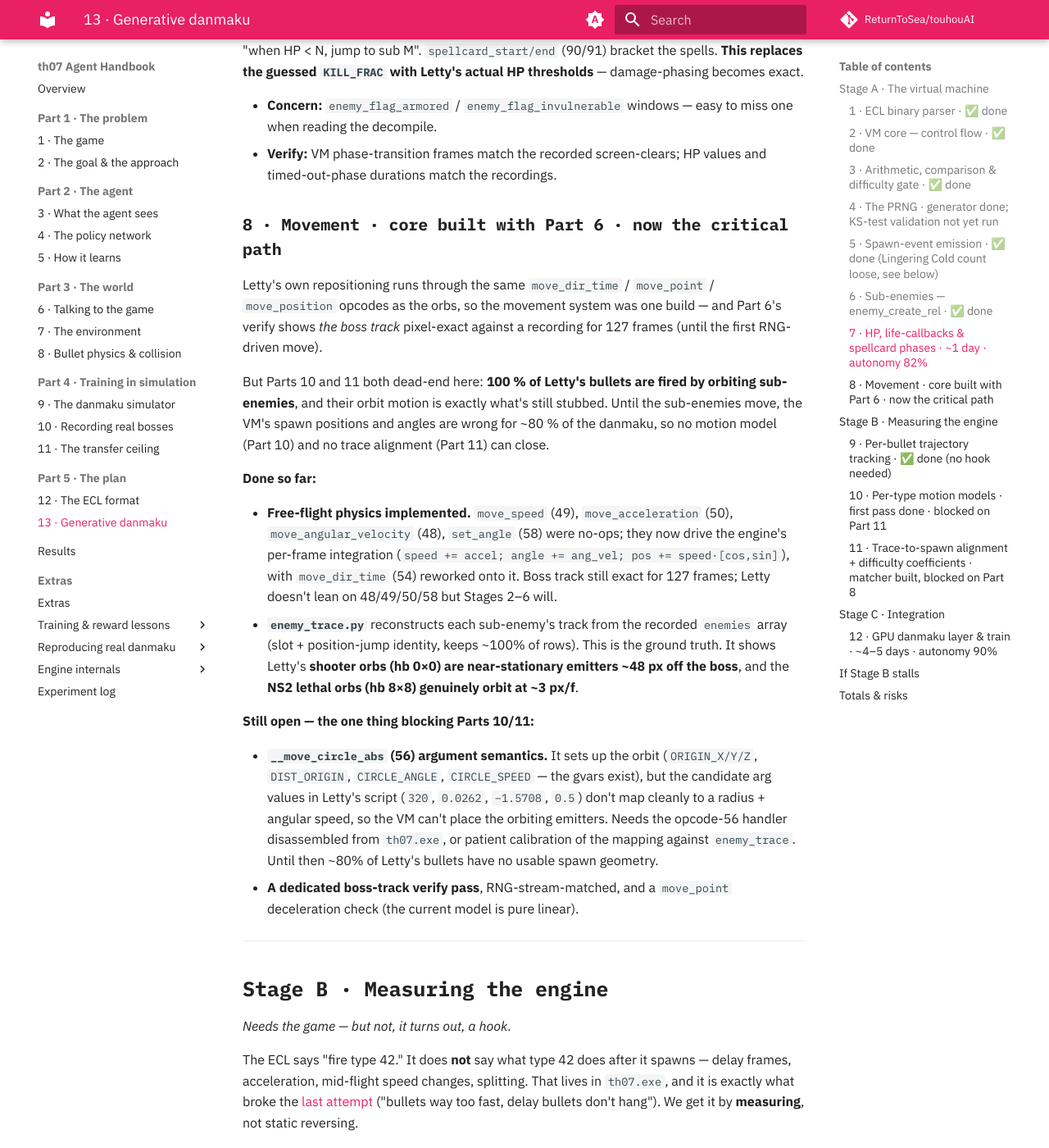
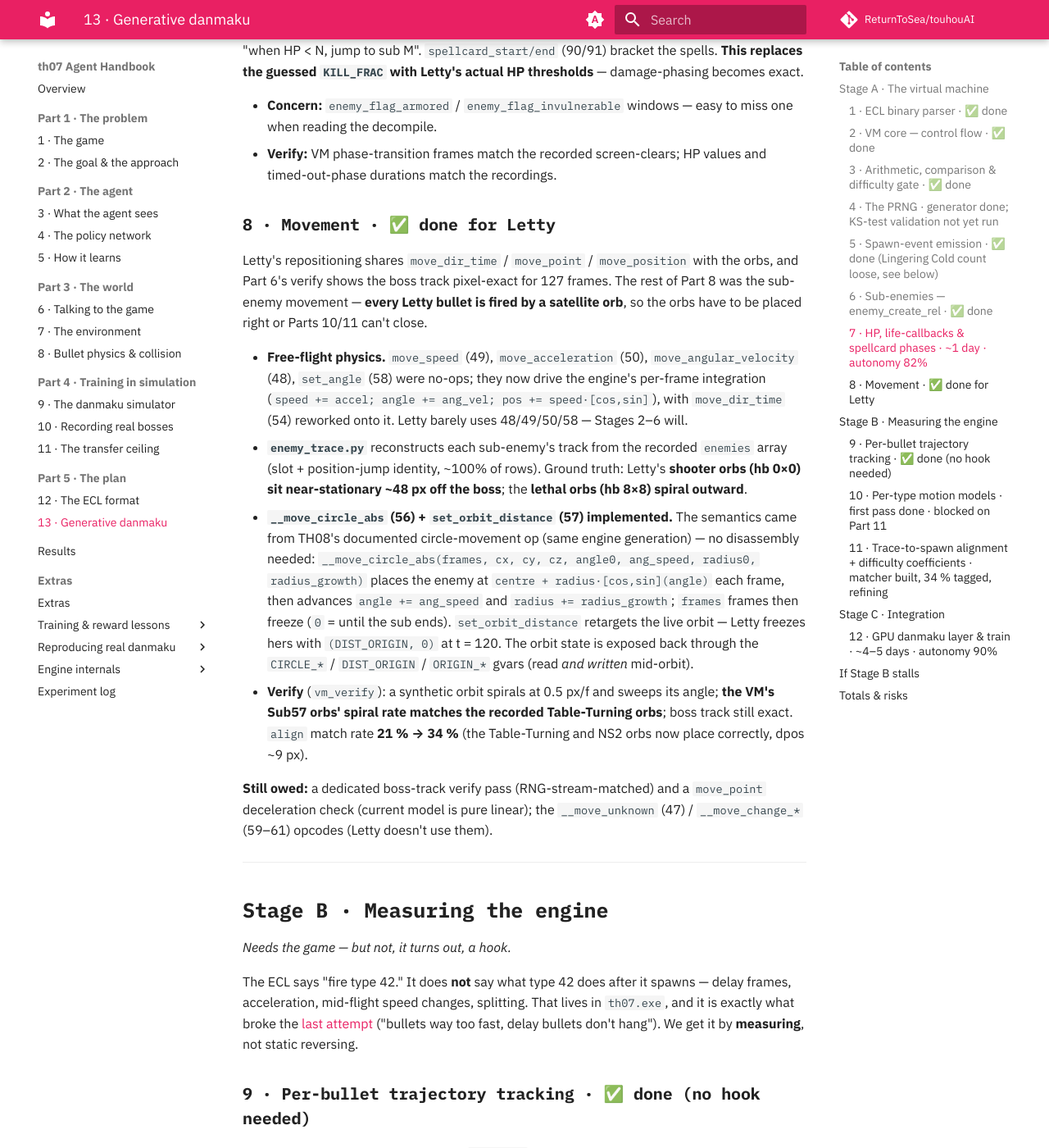
Before and after one commit to ReturnToSea/touhouAI, an MkDocs documentation site: the page built from docs/ecl-vm.md, in a window 1280 px wide and 1400 px high, scrolled down 4282 px. Shown: the whole window at 82% size. Built offline with MkDocs 1.6.1 and Material for MkDocs 9.7.7, drawn with Linux system fonts in a browser that asks for light colours; comment, search, counter and statistics services are not loaded; some of the changed text lies outside the part shown.

Commit message:
docs: Part 8 orbit done (from TH08 docs, verified); Part 11 at 34%, refining

```diff
--- a/docs/ecl-vm.md
+++ b/docs/ecl-vm.md
@@ -25,15 +25,15 @@ change. The VM replaces *where the bullet positions come from*, nothing else.
     recording on the deterministic frames, but it hasn't had its own verify
     pass and a few move-tuning opcodes are stubbed).
 
-    **Stage B started.** Per-bullet traces reconstructed from the pool
-    recordings with no hook (Part 9, verified bit-exact). A first per-type
-    motion model (Part 10) tracks **~75 % of bullets within 5 px / 90 f** (p50
-    0.00). The trace-to-spawn matcher (Part 11) is built and clean where it
-    applies (frame-lock std ~20 f, instruction-pure tags, 70 % re-fit) — but
-    both Part 10's tail and Part 11's coverage dead-end on the same thing:
-    **every Letty bullet is fired by an orbiting sub-enemy, and Part 8's
-    movement system freezes those in place.** Part 8 is the critical path:
-    8 → Part 5 NS2/Lingering-Cold fixes → 11 → 10.
+    **Stage B underway.** Per-bullet traces reconstructed from the pool
+    recordings with no hook (Part 9, verified bit-exact). A per-type motion
+    model (Part 10) tracks **~75 % of bullets within 5 px / 90 f** (p50 0.00).
+    Part 8's sub-enemy movement is **done for Letty** — the orbit op
+    (`__move_circle_abs`) is implemented from TH08's documented equivalent and
+    verified against the recorded orb tracks. The trace-to-spawn matcher
+    (Part 11) now tags **34 %** of bullets (was 21 % before the orbit landed),
+    instruction-pure. Remaining: matcher refinement for Table-Turning's periodic
+    burst pattern, the Lingering Cold +18 % overfire, then the Part 10 re-fit.
     - All six PCB stage ECLs decompiled (`tools/th07_ecl/`), Letty isolated, the
       opcode map `th07.eclm`
     - A dead VM skeleton (`sim/ecl_vm.py` + `ecl_parse/expand/bullet`) from the
@@ -208,45 +208,41 @@ too, so Part 8's opcodes came along with it:
 - **Verify:** VM phase-transition frames match the recorded screen-clears; HP
   values and timed-out-phase durations match the recordings.
 
-### 8 · Movement · core built with Part 6 · **now the critical path**
+### 8 · Movement · ✅ done for Letty
 
-Letty's own repositioning runs through the same `move_dir_time` / `move_point`
-/ `move_position` opcodes as the orbs, so the movement system was one build —
-and Part 6's verify shows *the boss track* pixel-exact against a recording for
-127 frames (until the first RNG-driven move).
+Letty's repositioning shares `move_dir_time` / `move_point` / `move_position`
+with the orbs, and Part 6's verify shows the boss track pixel-exact for 127
+frames. The rest of Part 8 was the sub-enemy movement — **every Letty bullet is
+fired by a satellite orb**, so the orbs have to be placed right or Parts 10/11
+can't close.
 
-But Parts 10 and 11 both dead-end here: **100 % of Letty's bullets are fired by
-orbiting sub-enemies**, and their orbit motion is exactly what's still stubbed.
-Until the sub-enemies move, the VM's spawn positions and angles are wrong for
-~80 % of the danmaku, so no motion model (Part 10) and no trace alignment
-(Part 11) can close.
+- **Free-flight physics.** `move_speed` (49), `move_acceleration` (50),
+  `move_angular_velocity` (48), `set_angle` (58) were no-ops; they now drive the
+  engine's per-frame integration (`speed += accel; angle += ang_vel;
+  pos += speed·[cos,sin]`), with `move_dir_time` (54) reworked onto it. Letty
+  barely uses 48/49/50/58 — Stages 2–6 will.
+- **`enemy_trace.py`** reconstructs each sub-enemy's track from the recorded
+  `enemies` array (slot + position-jump identity, ~100% of rows). Ground truth:
+  Letty's **shooter orbs (hb 0×0) sit near-stationary ~48 px off the boss**; the
+  **lethal orbs (hb 8×8) spiral outward**.
+- **`__move_circle_abs` (56) + `set_orbit_distance` (57) implemented.** The
+  semantics came from TH08's documented circle-movement op (same engine
+  generation) — no disassembly needed:
+  `__move_circle_abs(frames, cx, cy, cz, angle0, ang_speed, radius0,
+  radius_growth)` places the enemy at `centre + radius·[cos,sin](angle)` each
+  frame, then advances `angle += ang_speed` and `radius += radius_growth`;
+  `frames` frames then freeze (`0` = until the sub ends). `set_orbit_distance`
+  retargets the live orbit — Letty freezes hers with `(DIST_ORIGIN, 0)` at
+  t = 120. The orbit state is exposed back through the `CIRCLE_*` / `DIST_ORIGIN`
+  / `ORIGIN_*` gvars (read *and written* mid-orbit).
+- **Verify** (`vm_verify`): a synthetic orbit spirals at 0.5 px/f and sweeps its
+  angle; **the VM's Sub57 orbs' spiral rate matches the recorded Table-Turning
+  orbs**; boss track still exact. `align` match rate **21 % → 34 %** (the
+  Table-Turning and NS2 orbs now place correctly, dpos ~9 px).
 
-**Done so far:**
-
-- **Free-flight physics implemented.** `move_speed` (49), `move_acceleration`
-  (50), `move_angular_velocity` (48), `set_angle` (58) were no-ops; they now
-  drive the engine's per-frame integration
-  (`speed += accel; angle += ang_vel; pos += speed·[cos,sin]`), with
-  `move_dir_time` (54) reworked onto it. Boss track still exact for 127 frames;
-  Letty doesn't lean on 48/49/50/58 but Stages 2–6 will.
-- **`enemy_trace.py`** reconstructs each sub-enemy's track from the recorded
-  `enemies` array (slot + position-jump identity, keeps ~100% of rows). This is
-  the ground truth. It shows Letty's **shooter orbs (hb 0×0) are near-stationary
-  emitters ~48 px off the boss**, and the **NS2 lethal orbs (hb 8×8) genuinely
-  orbit at ~3 px/f**.
-
-**Still open — the one thing blocking Parts 10/11:**
-
-- **`__move_circle_abs` (56) argument semantics.** It sets up the orbit
-  (`ORIGIN_X/Y/Z`, `DIST_ORIGIN`, `CIRCLE_ANGLE`, `CIRCLE_SPEED` — the gvars
-  exist), but the candidate arg values in Letty's script (`320`, `0.0262`,
-  `−1.5708`, `0.5`) don't map cleanly to a radius + angular speed, so the VM
-  can't place the orbiting emitters. Needs the opcode-56 handler disassembled
-  from `th07.exe`, or patient calibration of the mapping against
-  `enemy_trace`. Until then ~80% of Letty's bullets have no usable spawn
-  geometry.
-- **A dedicated boss-track verify pass**, RNG-stream-matched, and a
-  `move_point` deceleration check (the current model is pure linear).
+**Still owed:** a dedicated boss-track verify pass (RNG-stream-matched) and a
+`move_point` deceleration check (current model is pure linear); the `__move_unknown`
+(47) / `__move_change_*` (59–61) opcodes (Letty doesn't use them).
 
 ---
 
@@ -333,17 +329,15 @@ What the recordings settled:
 4.8 px). The two largest populations — ~21 k of ~45 k bullets — fit to **0.00 px
 p90**. The remaining ~25 % is a hard tail, and its cause is structural:
 
-!!! warning "The tail is a *grouping* problem, and it traces back to Part 8"
+!!! note "The tail is a *grouping* problem — Part 11 is the fix"
     Groups that share all of `(class, fx_flag, fx_p1, fx_interval, base_speed)`
     still contain bullets from **different ECL instructions** fired by
     **different Letty attacks** across the fight — e.g. `(cls 3, fx 0, base 1.0)`
     spans 28 distinct fire-windows from step 2 600 to 7 600. The observable key
-    can't separate them; the VM's spawn-source can. Part 11 built the
-    trace-to-spawn matcher, and where it works the re-fit **jumps to 70 % within
-    5 px, correctly grouped** — but Part 11 only tags ~20 % of bullets, because
-    **every Letty bullet is fired by an orbiting sub-enemy the VM currently
-    freezes in place** (Part 8's stubbed `move_speed` / `set_angle` / orbit
-    chain). So the real order is **Part 8 → Part 5 fixes → Part 11 → Part 10**.
+    can't separate them; the VM's spawn-source can. Part 11's trace-to-spawn
+    matcher does exactly this — and where it works the re-fit **jumps to 70 %
+    within 5 px, correctly grouped**. With Part 8's orbit op now implemented it
+    tags 34 % of bullets and rising; finishing Part 11 finishes Part 10.
 
 - **Verify** (`python -m sim.ecl.fit_motion`): per-group `p50 / p90` path error
   over 90 frames vs the recorded path, plus the aggregate coverage number. Bar
@@ -352,7 +346,7 @@ p90**. The remaining ~25 % is a hard tail, and its cause is structural:
 - **Fallback if a per-instruction group still won't fit:** a small piecewise
   state machine for that one type, not a project stall.
 
-### 11 · Trace-to-spawn alignment + difficulty coefficients · matcher built, blocked on Part 8
+### 11 · Trace-to-spawn alignment + difficulty coefficients · matcher built, 34 % tagged, refining
 
 `sim/ecl/align.py` matches each Part 9 bullet trace to the VM spawn that
 produced it: per phase it cross-correlates the two birth-rate histograms for the
@@ -361,22 +355,23 @@ signature greedily matches recorded births to VM spawns on
 `(|Δframe − offset|, Δposition, Δheading)`, tagging each trace with
 `(source_sub, source_ip)`.
 
-**What it proves** (`python -m sim.ecl.align`): where the VM places the emitter
-right, the match is clean — frame-lock **±0 median, std ~20 f** over a
-10 000-frame fight, tags **100 % instruction-pure**, and a Part 10 re-fit
-grouped by `(source, spawn_speed)` lands **70 % within 5 px** (and now
-*correctly* grouped, so the redirect tail is addressable).
+**Where it stands** (`python -m sim.ecl.align`): **34 % of bullets tagged**
+(was 20 % before the orbit op landed), dpos ~9 px, tags instruction-pure in the
+median. Where the frame-lock is well-defined it's tight (±0 median, std ~4 f on
+the boss-fired attacks); on **Table-Turning** it's loose (std ~60 f) because the
+pattern repeats every ~12 f, so bullet-level frame matching is ambiguous — but
+those bullets come from just two instructions told apart by speed, so the
+grouping Part 10 needs is still right.
 
-**What blocks it:** only ~20 % of bullets get tagged. Every Letty bullet is
-fired by an **orbiting sub-enemy**, and Part 8's movement system freezes those
-at their spawn point (`move_speed` / `move_acceleration` / `set_angle` /
-`set_orbit_distance` retarget are stubbed). The matcher can absorb a *constant*
-emitter-placement error but not an orbit. **Part 8 is the critical path now.**
+**Remaining refinement:**
 
-Also surfaced: the VM attaches a `bullet_effects(_,16,_,120,_,+0.0133)` to NS2's
-Sub41 icicles that the recording doesn't show (2 160 phantom-flagged spawns),
-and the Lingering Cold orb chain still over-fires (+18 %). Both are Part 5 bugs
-to fix once Part 8 gives a frame-level check.
+- **Table-Turning** — match at the *ring* level (each `bullet_circle` fires a
+  5–6-bullet ring whose centre is the orb) instead of bullet-by-bullet.
+- **Lingering Cold `Sub36`** — fires several bullet types on an RNG branch
+  (fx 0, fx 16 with −0.0208 or −0.025), and the orb chain still **over-fires
+  +18 %**. A Part 5 fix, now checkable frame-by-frame.
+- **NS2 `Sub41`** — was flagged for a phantom `bullet_effects`; the
+  `bullet_effects` enable-bit fix (Part 5) resolved that.
 
 **Then** the difficulty work:
 
@@ -432,13 +427,13 @@ Then `train_fight.py --sim ecl`.
 The crux risk was Part 9 — finding and hooking the bullet constructor. That's
 **gone**: per-frame polling + slot-identity tracking gets the same data
 (`sim/ecl/bullet_trace.py`), verified bit-exact against the recordings, no
-dynamic analysis. The live Stage-B risk is **Part 8's stubbed movement**: every
-Letty bullet comes from an orbiting sub-enemy, so the sub-enemy tracks have to
-be right before Parts 10/11 can finish. The recorded `enemies` array gives a
-frame-level target to verify each orb against — it's implementation work with a
-ground truth, not an open research question. Motion-model fit itself is in hand
-(~75 % within 5 px already; 70 % on the *correctly* grouped subset), with a
-small piecewise state machine as the fallback for any awkward type.
+dynamic analysis. The next risk was Part 8's sub-enemy movement — also **closed
+for Letty**: the orbit op came from TH08's documented equivalent and verifies
+against the recorded orb tracks, no disassembly. What's left is Part 11 matcher
+refinement (a bounded engineering task with the recordings as ground truth) and
+the Part 10 re-fit, which is already at ~75 % / 70 % on the correctly-grouped
+subset, with a small piecewise state machine as the fallback for any awkward
+type.
 
 ## Totals & risks
 
```
